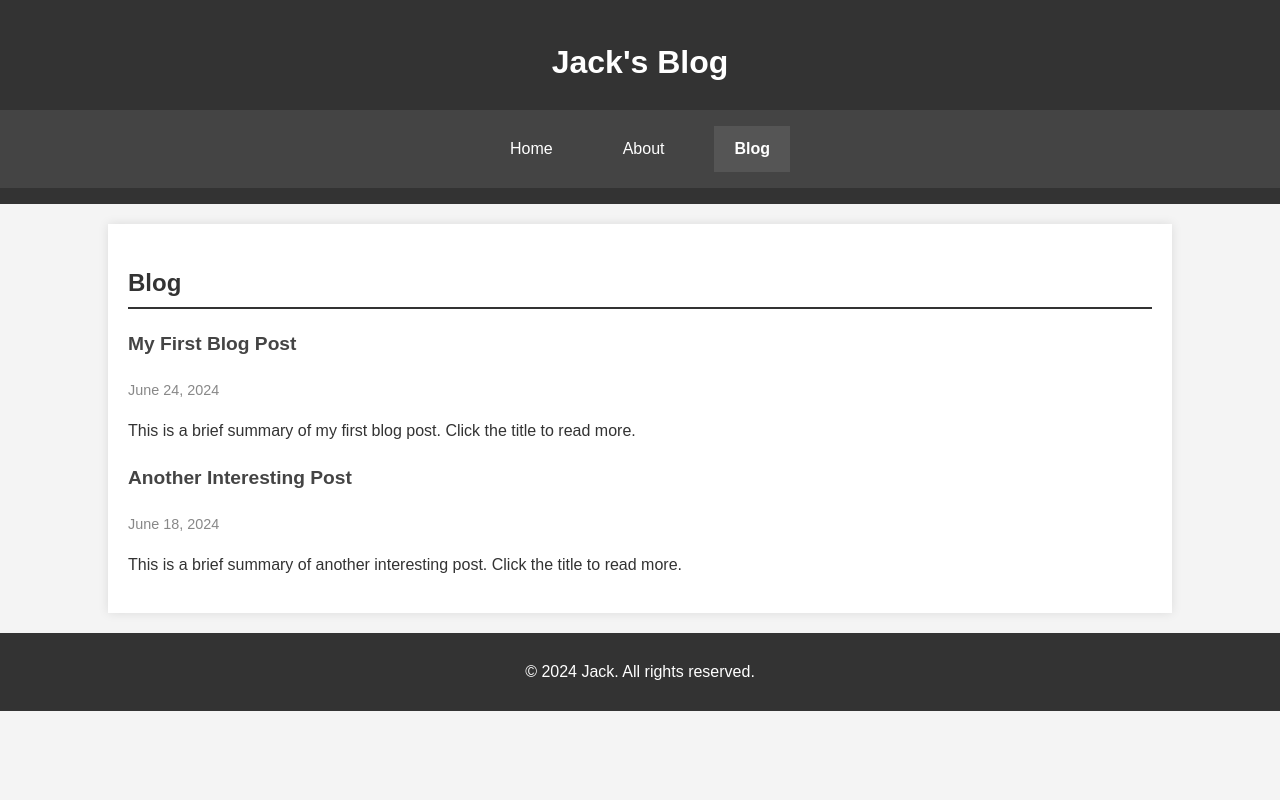
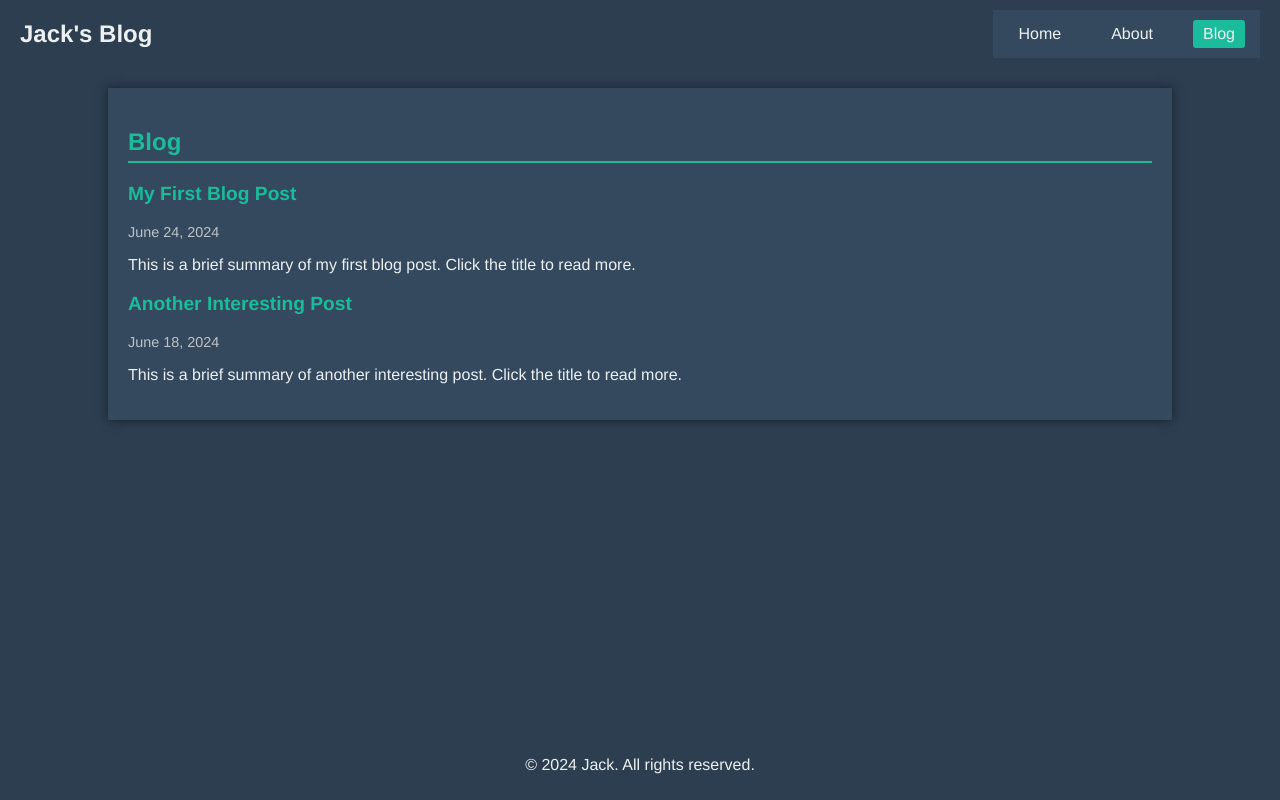
Before and after one commit to CalvinChina/Calvin.github.io, a plain HTML site: page blog.html in a window 1280 px wide. Drawn offline with Linux system fonts and the light colour scheme.

Commit message:
feat |> css ref

```diff
--- a/styles.css
+++ b/styles.css
@@ -1,47 +1,50 @@
 /* styles.css */
 
 body {
-    font-family: Arial, sans-serif;
-    line-height: 1.6;
+    font-family: 'Helvetica Neue', Arial, sans-serif;
+    background-color: #2c3e50;
+    color: #ecf0f1;
     margin: 0;
     padding: 0;
-    background: #f4f4f4;
-    color: #333;
 }
 
 header {
-    background: #333;
-    color: #fff;
-    padding: 1rem 0;
-    text-align: center;
+    display: flex;
+    align-items: center;
+    justify-content: space-between;
+    background-color: #2c3e50;
+    padding: 10px 20px;
+}
+
+header img {
+    height: 50px;
+    width: 50px;
+    border-radius: 50%;
+}
+
+header h1 {
+    margin: 0;
+    font-size: 1.5em;
 }
 
 nav {
     display: flex;
     justify-content: center;
-    padding: 1rem 0;
-    background: #444;
+    background-color: #34495e;
+    padding: 10px 0;
 }
 
 nav a {
+    color: #ecf0f1;
+    text-decoration: none;
     margin: 0 15px;
-    color: #fff;
-    text-decoration: none;
-    padding: 10px 20px;
-    transition: background 0.3s;
+    padding: 5px 10px;
+    transition: background-color 0.3s ease;
 }
 
-nav a.normal {
-    background: #444;
-}
-
-nav a.selected {
-    background: #555;
-    font-weight: bold;
-}
-
-nav a:hover {
-    background: #666;
+nav a.selected, nav a:hover {
+    background-color: #1abc9c;
+    border-radius: 3px;
 }
 
 .container {
@@ -49,13 +52,14 @@ nav a:hover {
     max-width: 1200px;
     margin: 20px auto;
     padding: 20px;
-    background: #fff;
-    box-shadow: 0 0 10px rgba(0, 0, 0, 0.1);
+    background-color: #34495e;
+    box-shadow: 0 0 10px rgba(0, 0, 0, 0.5);
 }
 
 h2 {
-    border-bottom: 2px solid #333;
+    border-bottom: 2px solid #1abc9c;
     padding-bottom: 5px;
+    color: #1abc9c;
 }
 
 .post {
@@ -64,11 +68,11 @@ h2 {
 
 .post-title {
     font-size: 1.2rem;
-    color: #444;
+    color: #ecf0f1;
 }
 
 .post-title a {
-    color: #444;
+    color: #1abc9c;
     text-decoration: none;
 }
 
@@ -78,14 +82,17 @@ h2 {
 
 .post-date {
     font-size: 0.9rem;
-    color: #888;
+    color: #bdc3c7;
 }
 
 footer {
-    background: #333;
-    color: #fff;
+    background-color: #2c3e50;
+    color: #ecf0f1;
     text-align: center;
     padding: 10px 0;
+    position: fixed;
+    width: 100%;
+    bottom: 0;
 }
 
 @media (max-width: 768px) {
```
